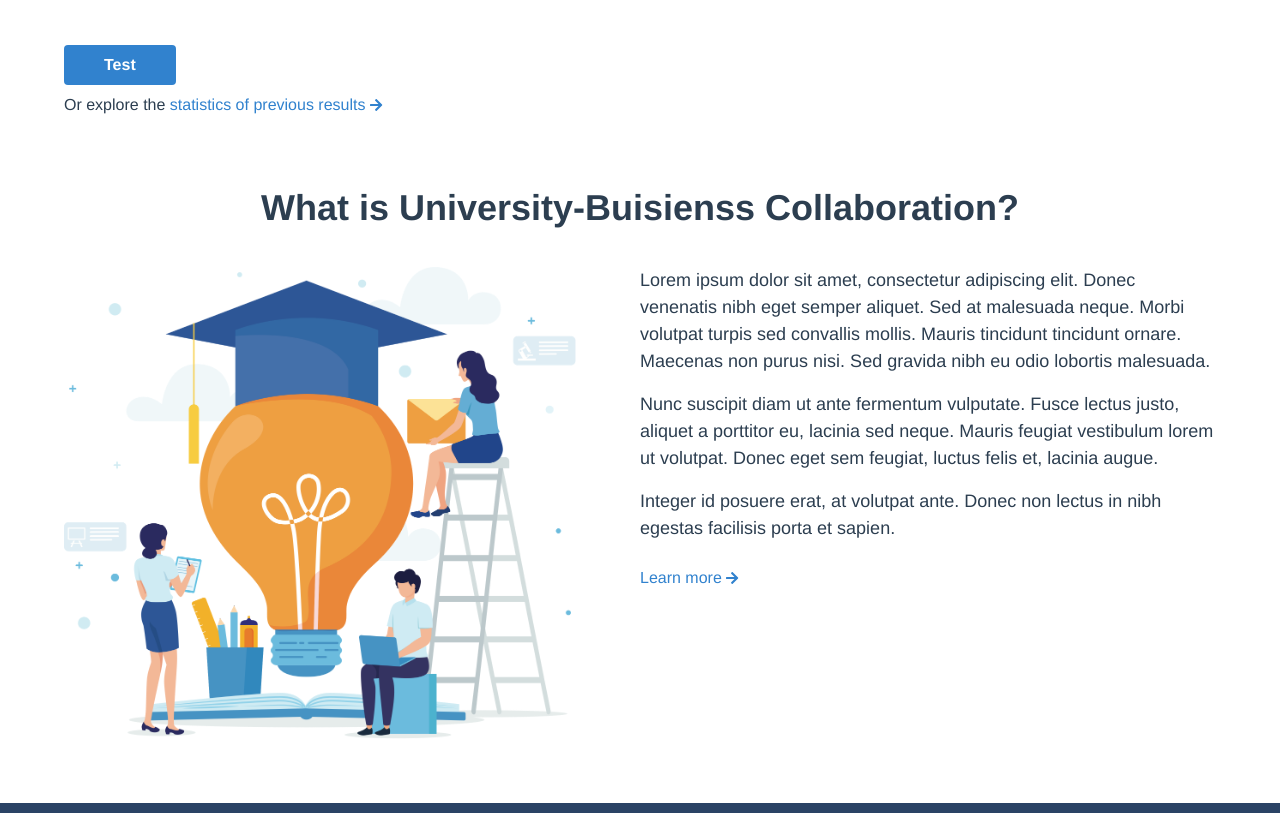
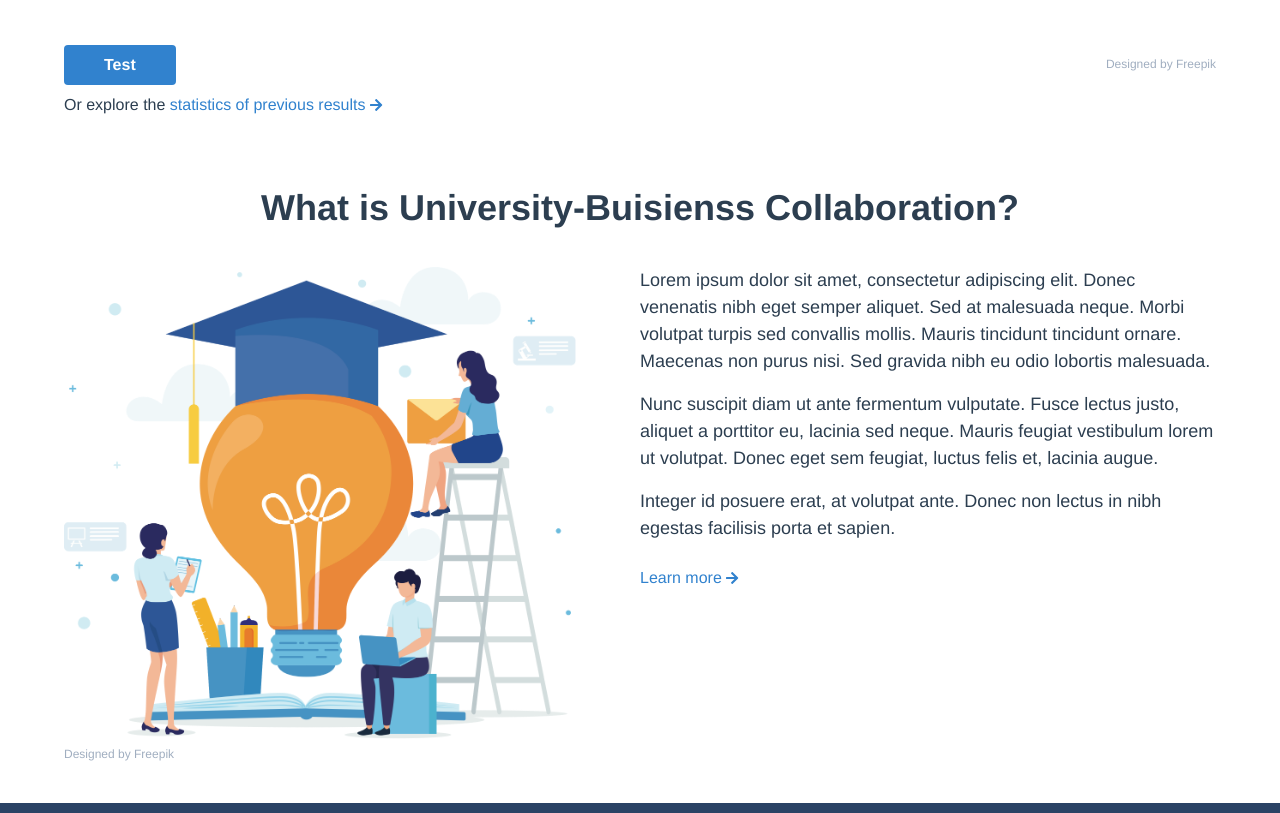
Before and after one commit to doomkit/ctu-collaboration, a Vue app: page / in a window 1280 px wide. Shown: the part 516-1329 px from the top of the page. Built offline with nearby package versions, Linux system fonts and the light colour scheme.

Commit message:
add: freepik references

```diff
--- a/src/components/pages/Home/Section.vue
+++ b/src/components/pages/Home/Section.vue
@@ -5,8 +5,11 @@
         {{ $t('home.section.title') }}
       </h2>
       <div class="flex flex-row">
-        <div class="hidden w-1/2 pr-4 lg:pr-16 md:flex flex-col justify-center">
+        <div class="hidden relative w-1/2 pr-4 lg:pr-16 md:flex flex-col justify-center">
           <img src="../../../assets/vector2.png" alt="" />
+          <span class="absolute block -mb-6 left-0 bottom-0 text-xs text-gray-500 select-none">
+            Designed by Freepik
+          </span>
         </div>
         <div class="md:w-1/2">
           <div class="mb-6">
--- a/src/components/pages/Home/Welcome.vue
+++ b/src/components/pages/Home/Welcome.vue
@@ -1,5 +1,5 @@
 <template>
-  <div class="">
+  <div>
     <div class="pt-20 -mb-1" style="background: #E4E4E4">
       <div class="container flex flex-row mx-auto px-4 lg:px-16">
         <div class="sm:w-1/2">
@@ -13,8 +13,11 @@
             {{ $t('home.welcome.text') }}
           </p>
         </div>
-        <div class="hidden w-1/2 -mb-24 lg:-mb-32 sm:flex flex-col justify-end">
+        <div class="hidden relative w-1/2 -mb-24 lg:-mb-32 sm:flex flex-col justify-end">
           <img class="relative z-1" src="../../../assets/vector.png" alt="" />
+          <span class="absolute right-0 bottom-0 text-xs text-gray-500 select-none">
+            Designed by Freepik
+          </span>
         </div>
       </div>
     </div>
@@ -24,6 +27,7 @@
         d="M0,0.830510665 L1440,0.830510665 L1440,38.8157 C1349.27337,66.938567 1235.8947,81 1099.86397,81 C895.81787,81 507.917231,24.215024 346.15514,24.215024 C238.313745,24.215024 122.928698,34.509828 0,55.099435 L0,0.830510665 Z"
       ></path>
     </svg>
+
     <div class="container mx-auto px-4 md:px-16 flex flex-col justify-start mb-8">
       <div>
         <router-link :to="'test'" v-slot="{ route, navigate }" exact>
```
